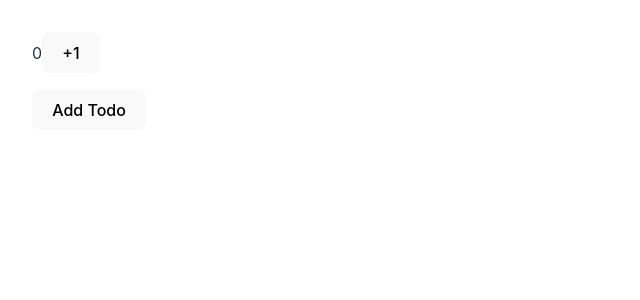
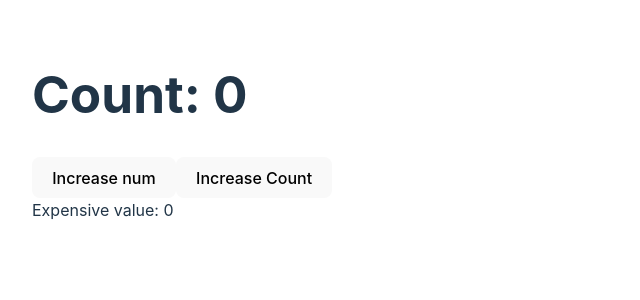
Before and after one commit to abdulmoiz99/reactTestBench, a React (Vite) app: page / in a window 1280 px wide. Shown: the top 300 px of the page, without its empty margins (0-640 px from the left). Built offline with nearby package versions, Linux system fonts and the light colour scheme.

Commit message:
Implemented use memo api

```diff
--- a/src/App.tsx
+++ b/src/App.tsx
@@ -1,10 +1,10 @@
 import './App.css';
-import CallbackHook from './CallBackHook';
+import MemoHook from './MemoHook';
 function App() {
 
   return (
     <>
-      <CallbackHook />
+      <MemoHook />
     </>
   );
 }
--- /dev/null
+++ b/src/ExpensiveComponent.tsx
@@ -0,0 +1,17 @@
+import { useMemo } from "react";
+
+export default function ExpensiveComponent({ num }: { num: number }) {
+    // Memoize the result of the expensive calculation
+    const computedValue = useMemo(() => {
+        console.log('Expensive calculation running...');
+        // Simulate an expensive calculation
+        let result = 0;
+        for (let i = 0; i < 1000000000; i++) {
+            result += i * num;
+        }
+        return result;
+    }, [num])
+    return (
+        <div>Expensive value: {computedValue}</div>
+    );
+}
--- /dev/null
+++ b/src/MemoHook.tsx
@@ -0,0 +1,17 @@
+import { useState } from "react";
+import ExpensiveComponent from "./ExpensiveComponent";
+
+export default function MemoHook() {
+    const [num, setNum] = useState(0);
+    const [count, setCount] = useState(0);
+    return (
+        <>
+            <div>
+                <h1>Count: {count}</h1>
+                <button onClick={() => setNum(num + 1)}>Increase num</button>
+                <button onClick={() => setCount(count + 1)}>Increase Count</button>
+            </div>
+            <ExpensiveComponent num={num} />
+        </>
+    )
+}
```
